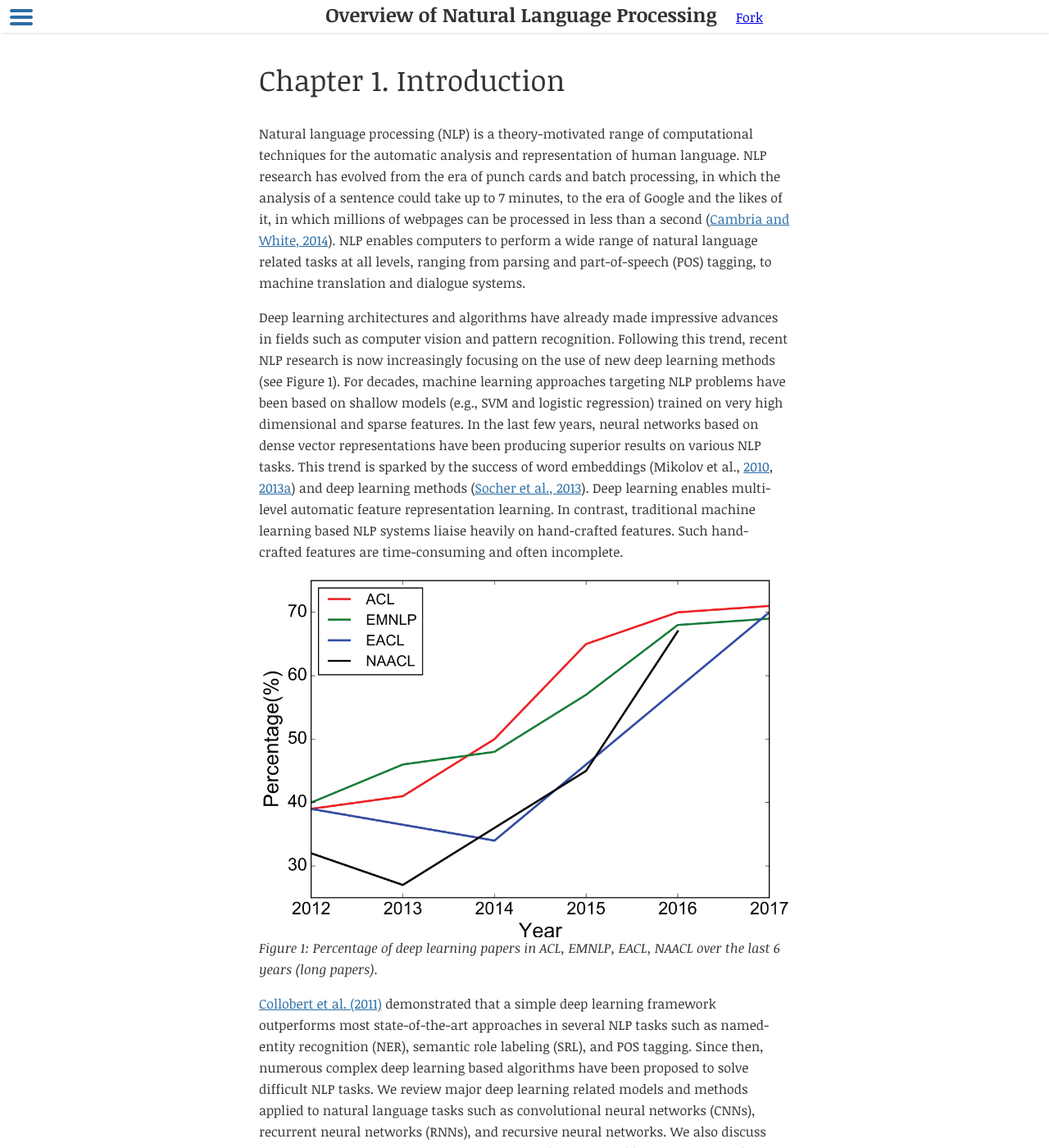
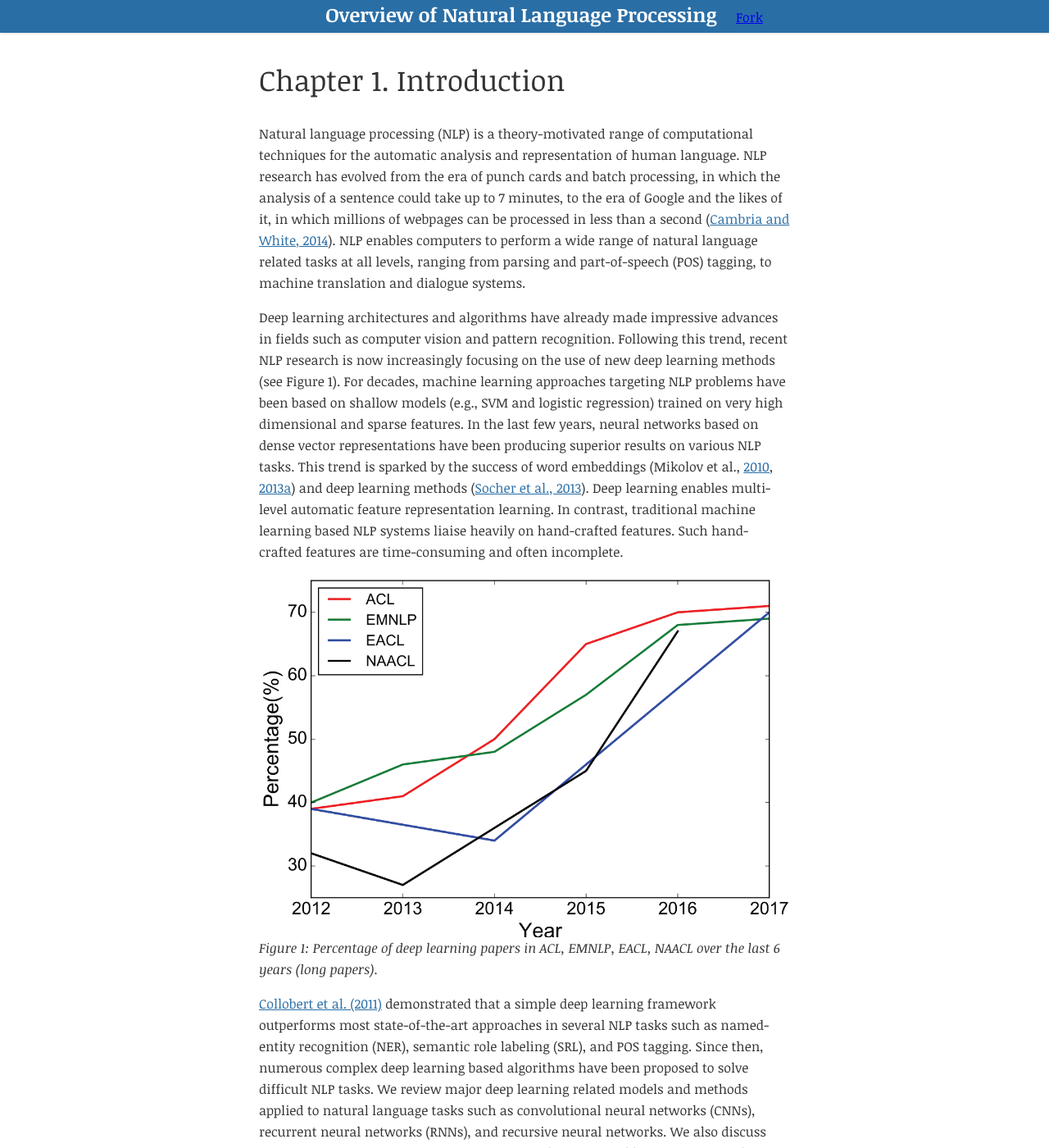
Before and after one commit to omarsar/nlp_overview, a Jekyll site: the page built from index.html, in a window 1280 px wide and 1400 px high. Shown: the whole window at 82% size. Built offline with Jekyll 4.4.1, drawn with Linux system fonts in a browser that asks for light colours; nearby versions of some CDN libraries.

Commit message:
change style of book

```diff
--- a/css/_main.scss
+++ b/css/_main.scss
@@ -205,8 +205,8 @@ pre > code {
   margin: 0 auto;
   padding: 6px 0 6px;
   text-align: center;
-  background-color: #fff;
-  color: #333;
+  background-color: #2A6EA6;
+  color: #fff;
   position: fixed;
   top: 0;
   box-shadow: 1px 0 4px -1px #999;
@@ -244,7 +244,7 @@ pre > code {
 
   .menu-toggle {
     text-decoration: none;
-    color: #333;
+    color: #fff;
   }
 }
 
```
